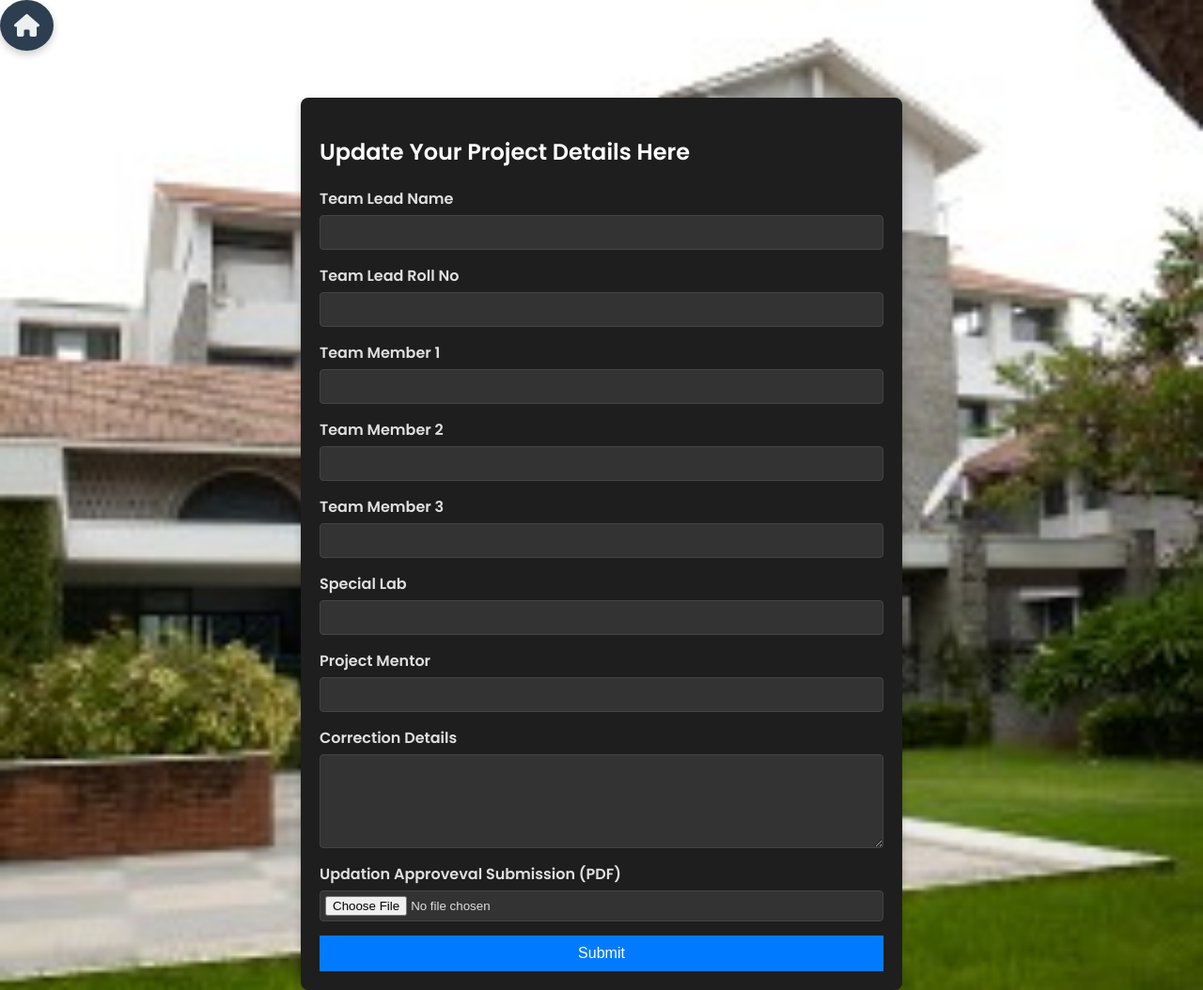
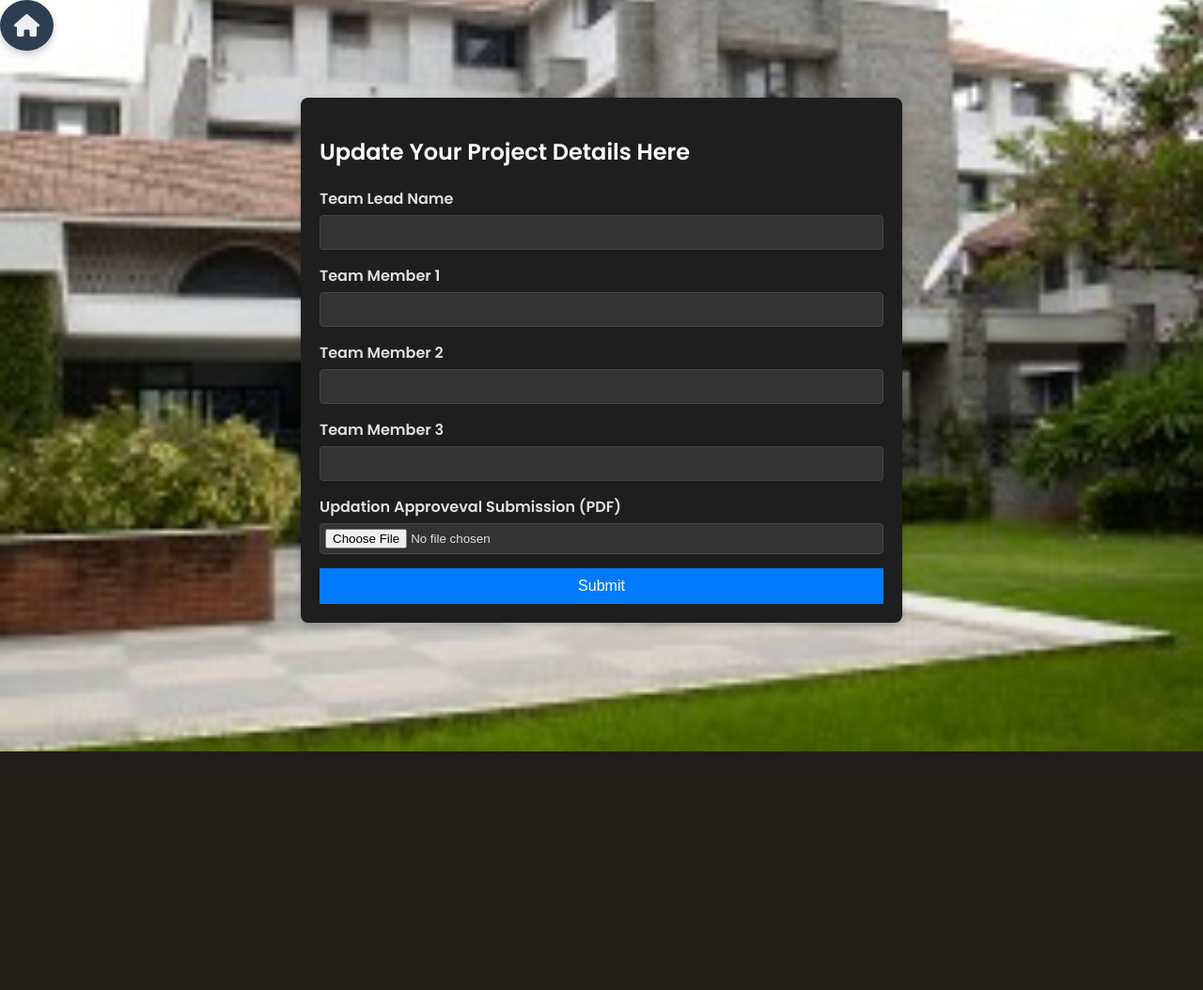
Before and after one commit to Sarathy-ram/Product_Review_portal, a Django app: page /product_update/ in a window 1280 px wide. Shown: the whole page at 94% size. After the commit the page ends 800 px from the top, so only its background shows below. Run offline with Django 5.2, Linux system fonts and the light colour scheme; the visitor is signed in with stand-in values (Sample User, id 1).

Commit message:
`Added new fields to ProductRegisterForm and ProductUpdateForm, updated views to handle new fields, and modified templates to display new fields and handle form submissions.`

```diff
--- a/Product_Review/static/css/approval.css
+++ b/Product_Review/static/css/approval.css
@@ -7,7 +7,7 @@ body {
 .table-container {
     width: 100%;
     margin: auto;
-    background: #fff;
+    background: #e4d6d6;
     box-shadow: 0 4px 8px rgba(0,0,0,0.1);
     border-radius: 10px;
     overflow: hidden;
@@ -24,7 +24,7 @@ th, td {
 }
 
 th {
-    background-color: #4CAF50;
+    background-color: #353735;
     color: white;
     text-transform: uppercase;
     letter-spacing: 1px;
@@ -39,7 +39,7 @@ tr:hover {
 }
 
 .approve-btn {
-    background-color: #4CAF50;
+    background-color: #363937;
     color: white;
     padding: 10px 15px;
     text-align: center;
--- a/Product_Review/static/js/product_update.js
+++ b/Product_Review/static/js/product_update.js
@@ -1,35 +1,58 @@
-document.getElementById('productRegisterForm').addEventListener('submit', function(event) {
+document.getElementById('ProductRegisterForm').addEventListener('submit', function(event) {
     let isValid = true;
     let errorMessages = [];
 
     const name = document.getElementById('name').value.trim();
     const rollNo = document.getElementById('roll_no').value.trim();
     const abstractText = document.getElementById('abstract').value.trim();
+    const member_1 = document.getElementById('member_1').value.trim();
+    const member_2 = document.getElementById('member_2').value.trim();
+    const member_3 = document.getElementById('member_3').value.trim();
     const bomFile = document.getElementById('bom').files[0];
 
     // Simple validation logic
     if (name === '') {
         errorMessages.push("Name is required.");
+        console.log("need more11");
+        isValid = false;
+    }
+    if (member_1 === '') {
+        errorMessages.push("Name is required.");
+        console.log("need more1");
+        isValid = false;
+    }
+    if (member_2 === '') {
+        errorMessages.push("Name is required.");
+        console.log("need more2");
+        isValid = false;
+    }
+    if (member_3 === '') {
+        errorMessages.push("Name is required.");
+        console.log("need more3");
         isValid = false;
     }
 
     if (rollNo === '') {
         errorMessages.push("Roll No is required.");
+        console.log("need moreroll");
         isValid = false;
     }
 
     if (abstractText.length < 500) {
         errorMessages.push("Abstract must be between 250 and 500 words.");
+        console.log("need more");
         isValid = false;
     }
 
     if (!bomFile || bomFile.type !== 'application/pdf') {
         errorMessages.push("Please upload a valid PDF for BOM submission.");
+        console.log("need more pdf");
         isValid = false;
     }
 
     // Display errors if invalid
     if (!isValid) {
+        console.log("123445567");
         event.preventDefault();
         alert(errorMessages.join("\n"));
     }
--- a/Product_Review/templates/product_register.html
+++ b/Product_Review/templates/product_register.html
@@ -43,7 +43,7 @@
                 {{ form.special_lab }}
             </div>
             <div class="form-group">
-                <label for="id_special_lab">Project_Title</label>
+                <label for="id_Product_title">Project_Title</label>
                 {{ form.Project_Title }}
             </div>
             <div class="form-group">
@@ -61,5 +61,7 @@
             <button type="submit">Submit</button>
         </form>
     </div>
+    <script src="{% static 'js/product_register.js' %}"></script>
 </body>
+
 </html>
--- a/Product_Review/templates/product_update.html
+++ b/Product_Review/templates/product_update.html
@@ -8,10 +8,12 @@
     <title>Product Registration</title>
     <link rel="stylesheet" href="https://cdnjs.cloudflare.com/ajax/libs/font-awesome/6.0.0-beta3/css/all.min.css">
     <link rel="stylesheet" href="{% static 'css/product_update.css' %}">
+
+
 </head>
 <body>
     <div>
-        <a href="{% url 'admin_home' %}">
+        <a href="{% url 'home' %}">
             <button class="icon-btn">
                 <i class="fas fa-home"></i>
             </button>
@@ -19,6 +21,15 @@
     </div>
     <div class="form-container">
         <h2>Update Your Project Details Here</h2>
+        {% if messages %}
+        <div class="messages">
+            {% for message in messages %}
+                <div class="alert alert-{{ message.tags }}">
+                    {{ message }}
+                </div>
+            {% endfor %}
+        </div>
+        {% endif %}
         <form method="POST" enctype="multipart/form-data">
             {% csrf_token %}
             <div class="form-group">
@@ -26,41 +37,24 @@
                 {{ form.name }}
             </div>
             <div class="form-group">
-                <label for="id_roll_no">Team Lead Roll No</label>
-                {{ form.roll_no }}
-            </div>
-            <div class="form-group">
-                <label for="id_member_1">Team Member 1</label>
+                <label for="member_1">Team Member 1</label>
                 {{ form.member_1 }}
             </div>
             <div class="form-group">
-                <label for="id_member_2">Team Member 2</label>
+                <label for="member_2">Team Member 2</label>
                 {{ form.member_2 }}
             </div>
             <div class="form-group">
-                <label for="id_member_3">Team Member 3</label>
+                <label for="member_3">Team Member 3</label>
                 {{ form.member_3 }}
             </div>
             <div class="form-group">
-                <label for="id_special_lab">Special Lab</label>
-                {{ form.special_lab }}
+                <label for="id_bom_submission">Updation Approveval Submission (PDF)</label>
+                {{ form.approval_form }}
             </div>
-            <div class="form-group">
-                <label for="id_project_guide">Project Mentor</label>
-                {{ form.project_guide }}
-            </div>
-            <div class="form-group">
-                <label for="id_abstract">Correction Details</label>
-                {{ form.abstract }}
-            </div>
-            <div class="form-group">
-                <label for="id_bom_submission">Updation Approveval Submission (PDF)</label>
-                {{ form.bom_submission }}
-            </div>
-            <!-- New Member Fields -->
-
             <button type="submit">Submit</button>
         </form>
     </div>
+    <script src="{% static 'js/product_update.js' %}"></script>
 </body>
 </html>
--- a/Product_Review/urls.py
+++ b/Product_Review/urls.py
@@ -14,6 +14,7 @@ urlpatterns = [
     path('product_register/', product_register, name='product_register'),  # Product registration page
     path('product_details/', product_details, name='product_details'),  # Product details page
     path('product_update/', product_update, name='product_update'),  # Product update page
+
     path('about/', about, name='about'),  # About page
       # Logout
     path('admin-home/', admin_home, name='admin_home'),
--- a/productapp/forms.py
+++ b/productapp/forms.py
@@ -4,7 +4,7 @@ from .models import ProductRegister
 class ProductRegisterForm(forms.ModelForm):
     class Meta:
         model = ProductRegister
-        fields = ['name', 'roll_no', 'special_lab','Project_Title','project_guide', 'abstract', 'bom_submission', 'member_1', 'member_2', 'member_3']
+        fields = ['name', 'roll_no','member_1','member_2','member_3','special_lab','Project_Title','project_guide', 'abstract', 'bom_submission']
 
     def clean_abstract(self):
         abstract = self.cleaned_data.get('abstract')
@@ -17,3 +17,8 @@ class ProductRegisterForm(forms.ModelForm):
         if not bom_submission.name.endswith('.pdf'):
             raise forms.ValidationError('The BOM must be a PDF file.')
         return bom_submission
+
+class ProductUpdateForm(forms.ModelForm):
+    class Meta:
+        model = ProductRegister
+        fields = ['name', 'member_1', 'member_2', 'member_3', 'approval_form']
--- a/productapp/models.py
+++ b/productapp/models.py
@@ -9,6 +9,7 @@ class ProductRegister(models.Model):
     project_status = models.CharField(max_length=50,default='Pending')
     abstract = models.TextField(max_length=500)
     bom_submission = models.FileField(upload_to='media/')
+    approval_form = models.FileField(upload_to='media/')
     allocated_mentor = models.CharField(max_length=100, blank=True, null=True)
     member_1 = models.CharField(max_length=100, blank=True, null=True)
     member_2 = models.CharField(max_length=100, blank=True, null=True)
--- a/productapp/views.py
+++ b/productapp/views.py
@@ -6,8 +6,8 @@ from django.shortcuts import render, redirect
 from .forms import ProductRegisterForm
 from django.shortcuts import render
 from django.contrib.auth.decorators import login_required
-from django.shortcuts import render, redirect
-from .forms import ProductRegisterForm
+from django.shortcuts import render, get_object_or_404, redirect
+from .forms import ProductRegisterForm ,ProductUpdateForm
 from .models import ProductRegister
 
 
@@ -40,7 +40,7 @@ def admin_home(request):
     total_accepted = ProductRegister.objects.filter(project_status='Approved').count()
     total_rejected = ProductRegister.objects.filter(project_status='Rejected').count()
     total_pending = ProductRegister.objects.filter(project_status='Pending').count()
-    submissions = ProductRegister.objects.all()[:5]
+    submissions = ProductRegister.objects.all()[5:]
     context = {
         'username': request.user.username,
         'total_applied': total_applied or 'None',
@@ -97,13 +97,25 @@ def product_details(request):
 @login_required
 def product_update(request):
     if request.method == 'POST':
-        form = ProductRegisterForm(request.POST, request.FILES)
+        # Retrieve the product record based on the team lead's name
+        name = request.POST.get('name')  # Get team lead name from the form
+        if name:
+            product = get_object_or_404(ProductRegister, name=name)
+        else:
+            messages.error(request, 'Team Lead Name is required.')
+            return render(request, 'product_update.html', {'form': ProductUpdateForm()})
+
+        form = ProductUpdateForm(request.POST, request.FILES, instance=product)
         if form.is_valid():
-            form.save()  # Save to the database
-            messages.success(request, 'The Product Registration Is Successful')
-            return redirect('home')  # Redirect to home or another page after successful submission
+            form.save()
+            messages.success(request, 'Product details updated successfully!')
+            return redirect('home')  # Redirect after successful update
+        else:
+            # If the form is invalid, log the form errors for debugging
+            print(form.errors)  # Check the console for form errors
+            messages.error(request, 'There was an error updating the product.')
     else:
-        form = ProductRegisterForm()
+        form = ProductUpdateForm()
 
     return render(request, 'product_update.html', {'form': form})
 
```
Also changed, not shown: productapp/migrations/0010_productregister_approval_form.py (added), 4 other files.
